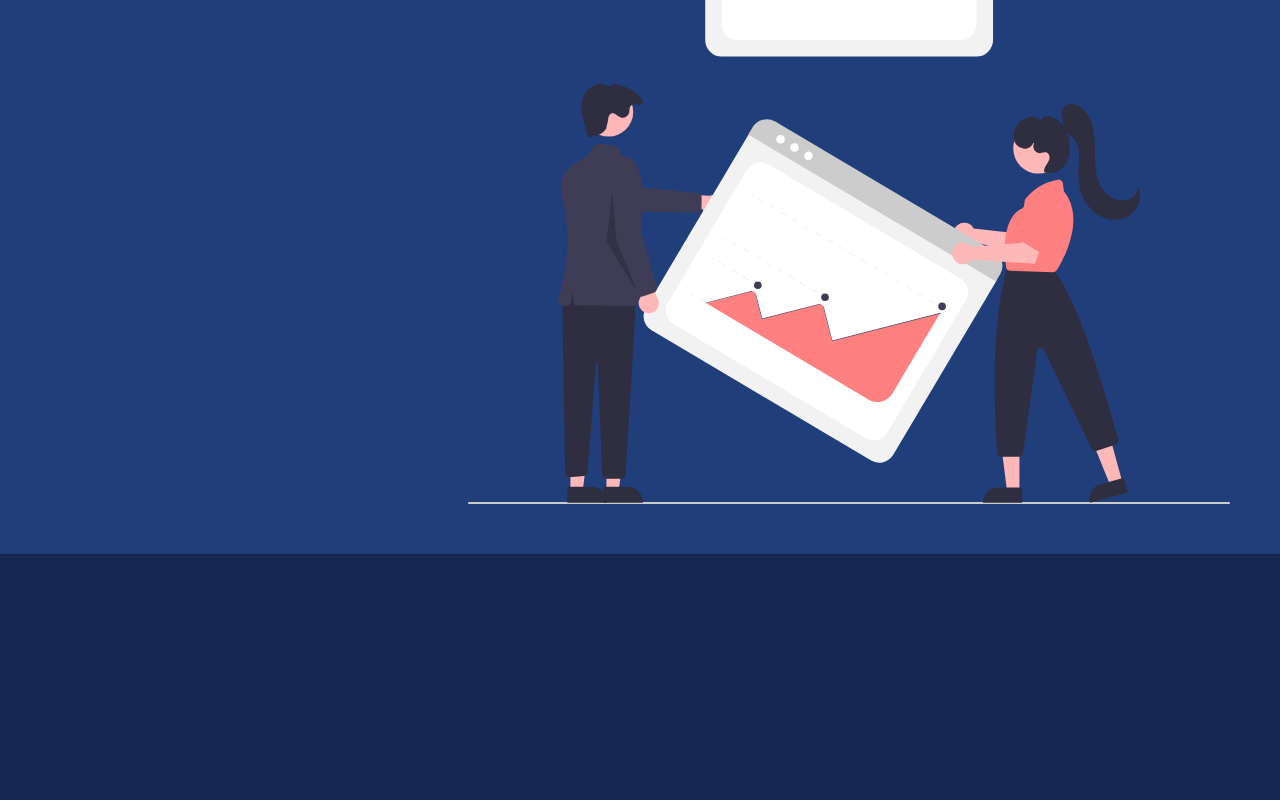
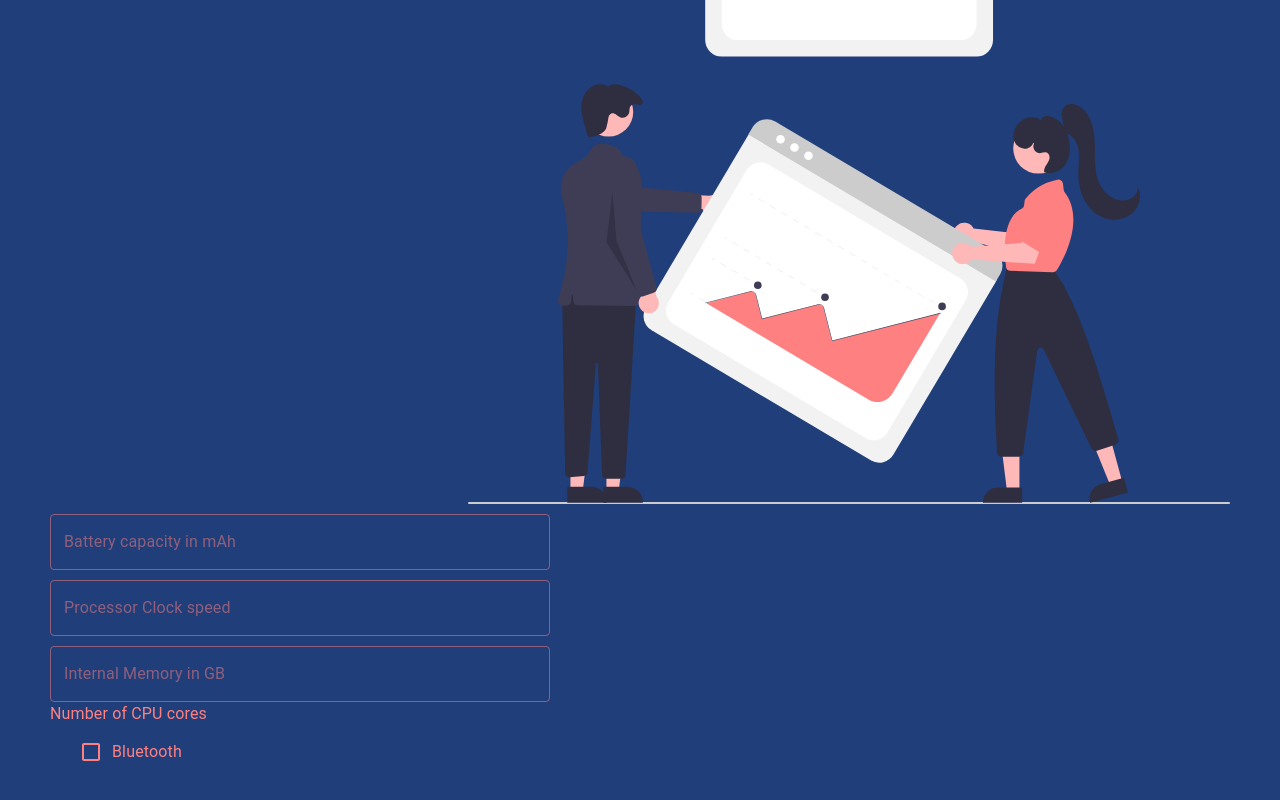
Before and after one commit to A-Gr-A/Mobile-Price-Prediction, a React (Create React App) app in the folder client/: page / in a window 1280 px wide. Shown: the part 236-1036 px from the top of the page. Before the commit the page ends 800 px from the top, so only its background shows below. Built offline with nearby package versions, Linux system fonts and the light colour scheme.

Commit message:
fixed few colors

```diff
--- /dev/null
+++ b/client/src/components/CustomSlider.js
@@ -0,0 +1,27 @@
+import React from 'react'
+import Slider from "@material-ui/core/Slider"
+import Typography from "@material-ui/core/Typography"
+import { withStyles } from '@material-ui/core'
+const mySlider = withStyles({
+    root:{
+        color:"#ff8080",
+        height: 2,
+    },
+    track:{
+        height:2,
+    },
+    rail:{
+        height:2,
+    }
+})(Slider)
+
+export default function CustomSlider(){
+    return(
+        <>
+        <Typography id="discrete-slider-small-steps" gutterBottom>
+           <span style={{color:"#ff8080", marginTop:"20px"}}>Number of CPU cores</span>
+        </Typography>
+        <mySlider />
+        </>
+    )
+}
--- a/client/src/components/UserForm.js
+++ b/client/src/components/UserForm.js
@@ -1,26 +1,177 @@
-import React from 'react'
-import './../styles/UserForm.css'
-import {TextField} from '@material-ui/core'
-import { createMuiTheme, ThemeProvider } from '@material-ui/core/styles';
+// import React from 'react'
+// import './../styles/UserForm.css'
+// import {TextField} from '@material-ui/core'
+// import {
+//   fade,
+//   ThemeProvider,
+//   withStyles,
+//   makeStyles,
+//   createMuiTheme,
+// } from '@material-ui/core/styles';
+// import InputBase from '@material-ui/core/InputBase';
+// import InputLabel from '@material-ui/core/InputLabel';
+// import FormControl from '@material-ui/core/FormControl';
+// import { green } from '@material-ui/core/colors';
+// // const theme = createMuiTheme({
+// //     palette: {
+// //       primary: {
+// //         // Purple and green play nicely together.
+// //         main: '#ff8080',
+// //       },
+// //       text:{
+// //           primary: '#ff8080',
+// //           secondary: 'rgba(255, 128, 128, 0.5)'
+// //       }
+// //     },
+// //   });
+// const CssTextField = withStyles({
+//   root: {
+//     '& label.Mui-focused': {
+//       color: 'green',
+//     },
+//     '& .MuiInput-underline:after': {
+//       borderBottomColor: 'green',
+//     },
+//     '& .MuiOutlinedInput-root': {
+//       '& fieldset': {
+//         borderColor: 'red',
+//       },
+//       '&:hover fieldset': {
+//         borderColor: 'yellow',
+//       },
+//       '&.Mui-focused fieldset': {
+//         borderColor: 'green',
+//       },
+//     },
+//   },
+// })(TextField);
+
+// export default function form(){
+//     return(
+//         <div className='form-container'>
+//             {/* <ThemeProvider theme={theme}>
+//             <TextField id="outlined-basic" label="Battery Capacity in mAh" className="text-fields" variant="outlined" />
+//             </ThemeProvider>          */}
+//             <CssTextField
+//         className={classes.margin}
+//         label="Custom CSS"
+//         variant="outlined"
+//         id="custom-css-outlined-input"
+//          />
+//         </div>
+//     )
+// }
+import React from 'react';
+import {
+  withStyles,
+} from '@material-ui/core/styles';
+import CheckBox from '@material-ui/core/Checkbox'
+import TextField from '@material-ui/core/TextField';
+import { FormControlLabel, ThemeProvider } from '@material-ui/core';
+import { createMuiTheme } from '@material-ui/core/styles';
+// import FormControl from '@material-ui/core/FormControl';
+import CustomSlider from './CustomSlider.js'
 const theme = createMuiTheme({
-    palette: {
-      primary: {
-        // Purple and green play nicely together.
-        main: '#ff8080',
+  palette: {
+    primary: {
+      main : "#ff8080"
+    }
+  },
+});
+
+const CssTextField = withStyles({
+  root: {
+    '& label.Mui-focused': {
+      color: '#ff8080',
+    },
+    '& label':{
+      color: 'rgba(255, 128, 128, 0.5)'
+    },
+    '& .MuiInput-underline:after': {
+      borderBottomColor: 'green',
+    },
+    '& .MuiOutlinedInput-root': {
+      '& fieldset': {
+        borderColor: 'rgba(255, 128, 128, 0.5)',
       },
-      text:{
-          primary: '#ff8080',
-          secondary: 'rgba(255, 128, 128, 0.5)'
+      '&:hover fieldset': {
+        borderColor: '#ff8080',
+      },
+      '&.Mui-focused fieldset': {
+        borderColor: '#ff8080',
+      },
+    },
+  },
+})(TextField);
+
+const MyCheckbox = withStyles({
+  root:{
+    color:'#ff8080',
+    "&$checked": {
+      "& .MuiIconButton-label": {
+        position: "relative",
+        zIndex: 0
+      },
+      "& .MuiIconButton-label:after": {
+        content: '""',
+        left: 4,
+        top: 4,
+        height: 15,
+        width: 15,
+        position: "absolute",
+        backgroundColor: "lightgreen",
+        zIndex: -1
       }
-    },
-  });
+    }
+  },
 
-export default function form(){
-    return(
-        <div className='form-container'>
-            <ThemeProvider theme={theme}>
-            <TextField id="outlined-basic" label="Battery Capacity in mAh" className="text-fields" variant="outlined" />
-            </ThemeProvider>
-        </div>
-    )
+})(CheckBox);
+
+// const useStyles = makeStyles((theme) => ({
+//   root: {
+//     display: 'flex',
+//     flexWrap: 'wrap',
+//   },
+//   margin: {
+//     margin: theme.spacing(1),
+//   },
+// }));
+
+export default function CustomizedInputs() {
+  // const classes = useStyles();
+
+  return (
+    <>
+    <form   noValidate>
+      <CssTextField
+        style={{marginTop:"10px",width:"500px"}}
+        // className={classes.margin}
+        label="Battery capacity in mAh"
+        variant="outlined"
+        id="custom-css-outlined-input"
+      /> <br/>
+      <CssTextField
+        style={{marginTop:"10px",width:"500px"}}
+        // className={classes.margin}
+        label="Processor Clock speed"
+        variant="outlined"
+        id="custom-css-outlined-input"
+      /><br/>
+      <CssTextField
+        style={{marginTop:"10px",width:"500px"}}
+        // className={classes.margin}
+        label="Internal Memory in GB"
+        variant="outlined"
+        id="custom-css-outlined-input"
+      /><br/>
+      <CustomSlider/>
+      <FormControlLabel
+    style={{marginLeft:"20px"}}
+    value='blue'
+    control={<ThemeProvider theme={theme}><MyCheckbox color="primary"/></ThemeProvider>}
+    label={<span style={{color:"#ff8080"}}>Bluetooth</span>}
+    />
+    </form>
+    </>
+  );
 }
```
